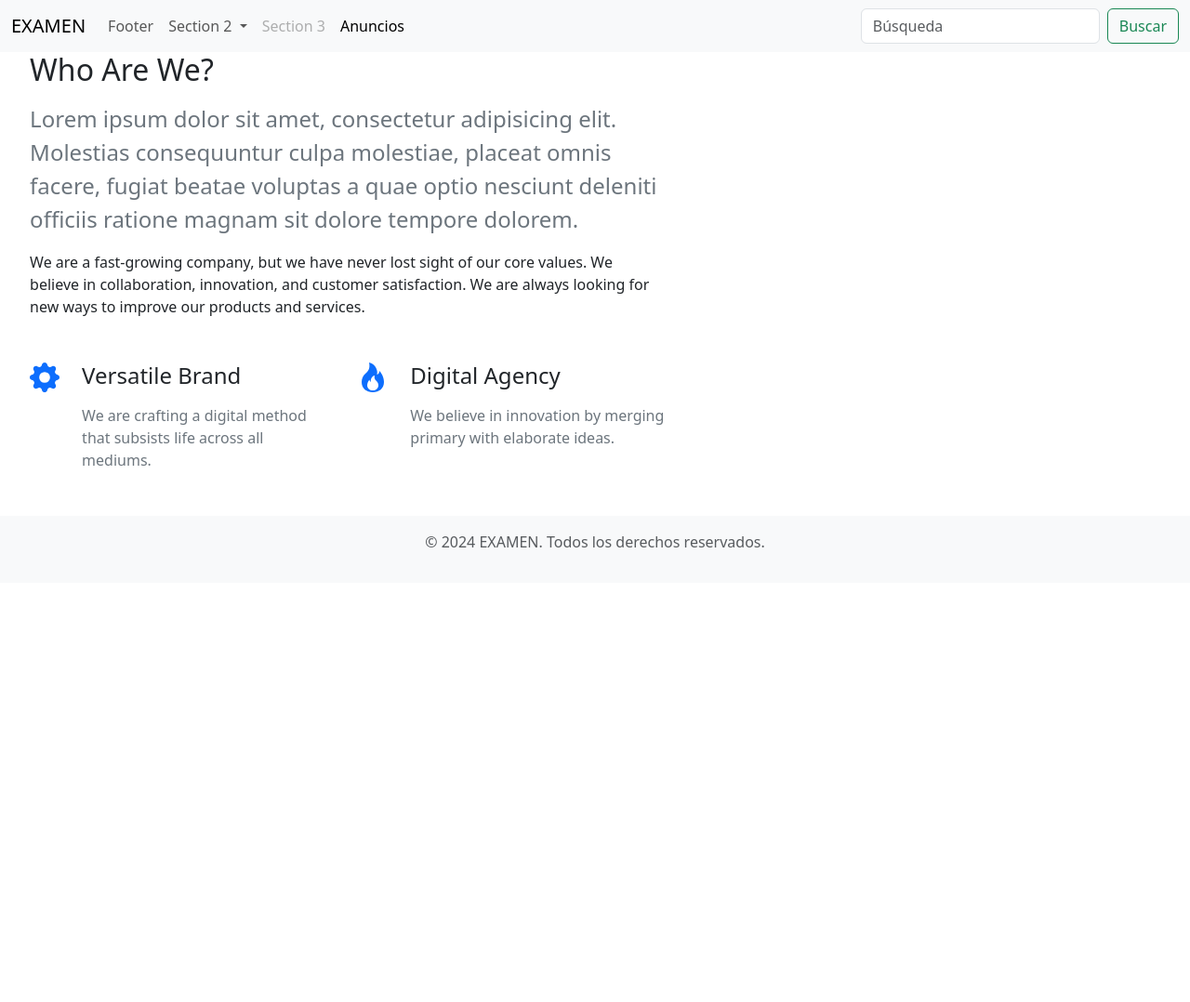
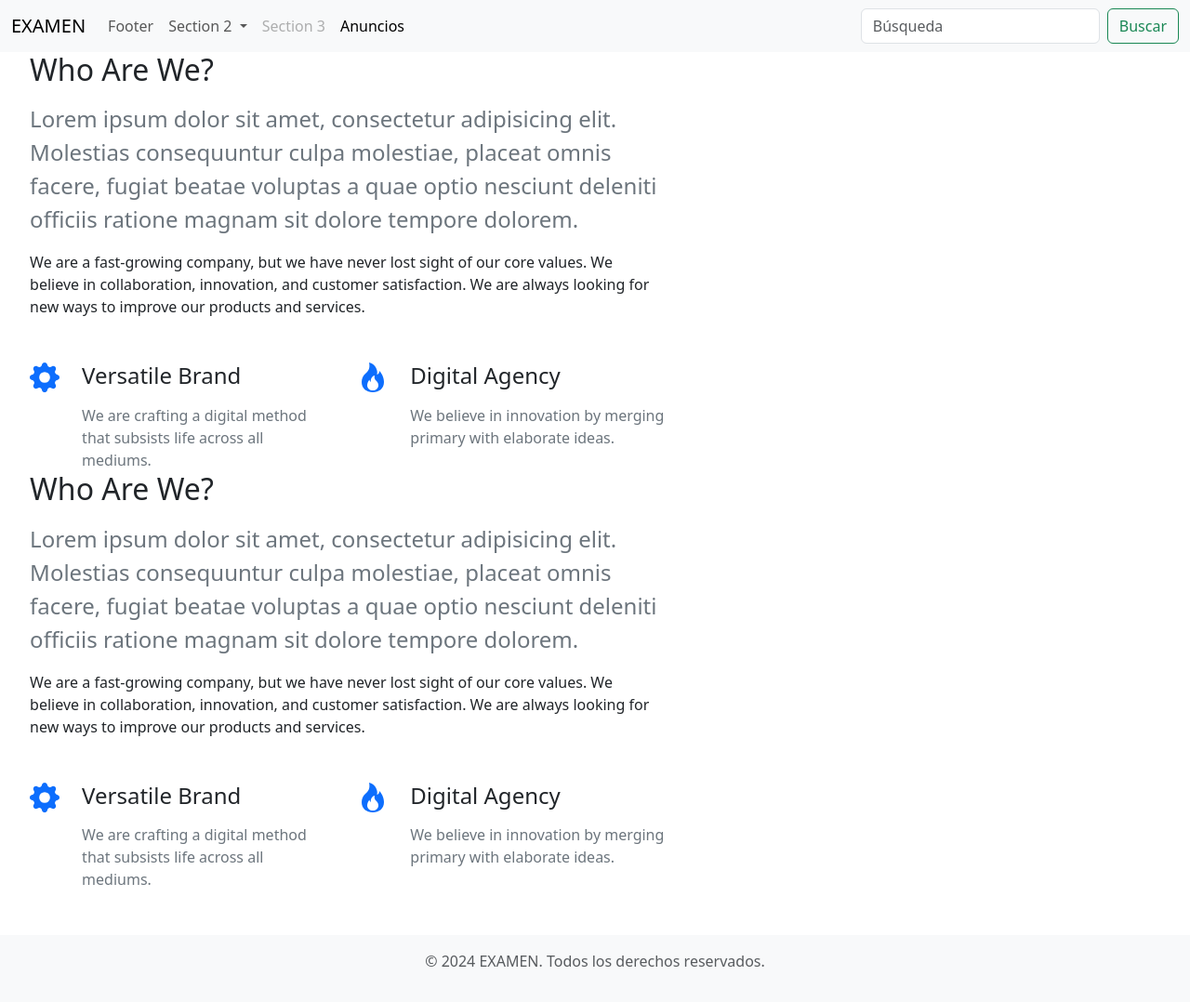
Before and after one commit to Sergio1118/examan-bostrap, a plain HTML site: page index1.html in a window 1280 px wide. Shown: the whole page at 93% size. Before the commit the page ends 800 px from the top, so only its background shows below. Drawn offline with nearby package versions, Linux system fonts and the light colour scheme.

Commit message:
soy sergio perez de ADSO Fiche 2773721

```diff
--- a/index1.html
+++ b/index1.html
@@ -91,6 +91,44 @@
       </div>
     </div>
   </div>
+  <div class="row justify-content-xl-center">
+    <div class="col-12 col-xl-11">
+      <h2 class="mb-3">Who Are We?</h2>
+      <p class="lead fs-4 text-secondary mb-3">
+        Lorem ipsum dolor sit amet, consectetur adipisicing elit. Molestias consequuntur culpa molestiae, placeat omnis facere, fugiat beatae voluptas a quae optio nesciunt deleniti officiis ratione magnam sit dolore tempore dolorem.
+      </p>
+      <p class="mb-5">We are a fast-growing company, but we have never lost sight of our core values. We believe in collaboration, innovation, and customer satisfaction. We are always looking for new ways to improve our products and services.</p>
+
+      <div class="row gy-4 gy-md-0 gx-xxl-5">
+        <div class="col-12 col-md-6">
+          <div class="d-flex">
+            <div class="me-4 text-primary">
+              <svg xmlns="http://www.w3.org/2000/svg" width="32" height="32" fill="currentColor" class="bi bi-gear-fill" viewBox="0 0 16 16">
+                <path d="M9.405 1.05c-.413-1.4-2.397-1.4-2.81 0l-.1.34a1.464 1.464 0 0 1-2.105.872l-.31-.17c-1.283-.698-2.686.705-1.987 1.987l.169.311c.446.82.023 1.841-.872 2.105l-.34.1c-1.4.413-1.4 2.397 0 2.81l.34.1a1.464 1.464 0 0 1 .872 2.105l-.17.31c-.698 1.283.705 2.686 1.987 1.987l.311-.169a1.464 1.464 0 0 1 2.105.872l.1.34c.413 1.4 2.397 1.4 2.81 0l.1-.34a1.464 1.464 0 0 1 2.105-.872l.31.17c1.283.698 2.686-.705 1.987-1.987l-.169-.311a1.464 1.464 0 0 1 .872-2.105l.34-.1c1.4-.413 1.4-2.397 0-2.81l-.34-.1a1.464 1.464 0 0 1-.872-2.105l.17-.31c.698-1.283-.705-2.686-1.987-1.987l-.311.169a1.464 1.464 0 0 1-2.105-.872l-.1-.34zM8 10.93a2.929 2.929 0 1 1 0-5.86 2.929 2.929 0 0 1 0 5.858z" />
+              </svg>
+            </div>
+            <div>
+              <h2 class="h4 mb-3">Versatile Brand</h2>
+              <p class="text-secondary mb-0">We are crafting a digital method that subsists life across all mediums.</p>
+            </div>
+          </div>
+        </div>
+        <div class="col-12 col-md-6">
+          <div class="d-flex">
+            <div class="me-4 text-primary">
+              <svg xmlns="http://www.w3.org/2000/svg" width="32" height="32" fill="currentColor" class="bi bi-fire" viewBox="0 0 16 16">
+                <path d="M8 16c3.314 0 6-2 6-5.5 0-1.5-.5-4-2.5-6 .25 1.5-1.25 2-1.25 2C11 4 9 .5 6 0c.357 2 .5 4-2 6-1.25 1-2 2.729-2 4.5C2 14 4.686 16 8 16Zm0-1c-1.657 0-3-1-3-2.75 0-.75.25-2 1.25-3C6.125 10 7 10.5 7 10.5c-.375-1.25.5-3.25 2-3.5-.179 1-.25 2 1 3 .625.5 1 1.364 1 2.25C11 14 9.657 15 8 15Z" />
+              </svg>
+            </div>
+            <div>
+              <h2 class="h4 mb-3">Digital Agency</h2>
+              <p class="text-secondary mb-0">We believe in innovation by merging primary with elaborate ideas.</p>
+            </div>
+          </div>
+        </div>
+      </div>
+    </div>
+  </div>
 </div>
 
 <!-- Cuadro de dialogo modal -->
```
